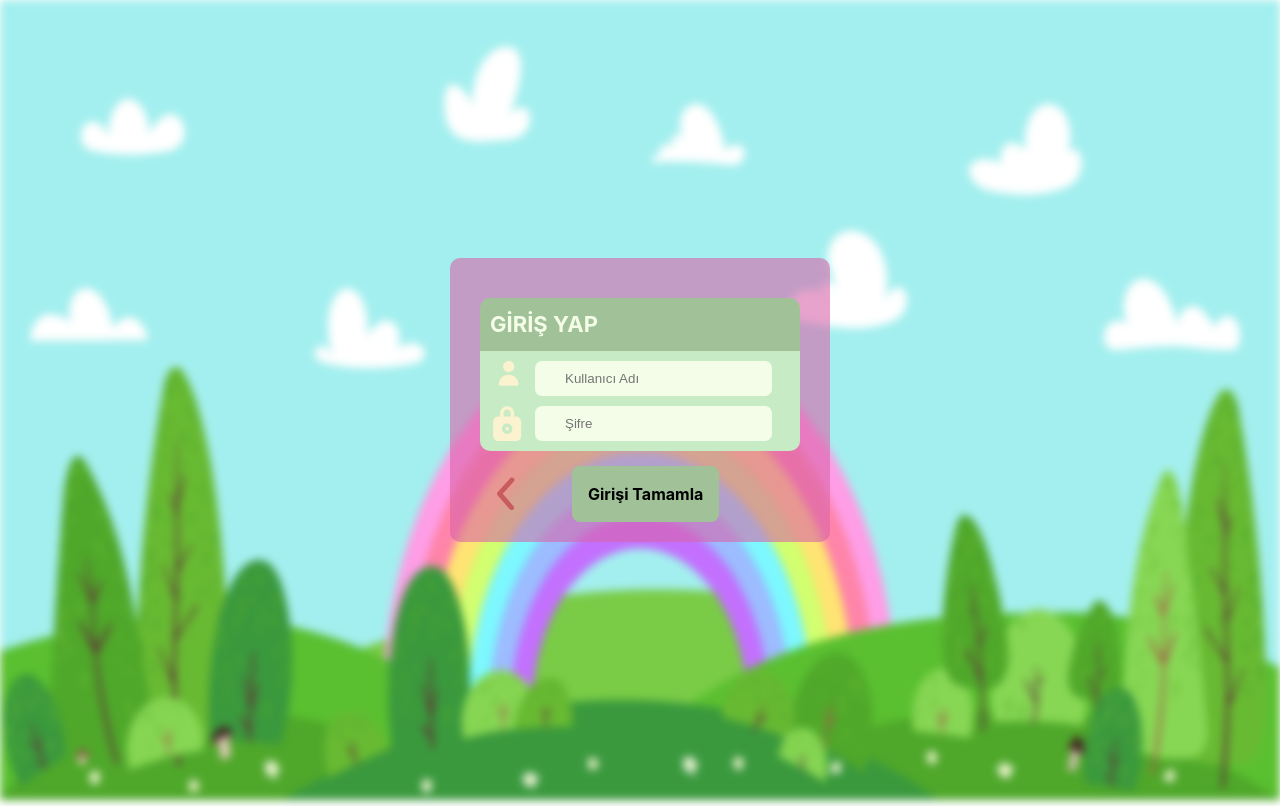
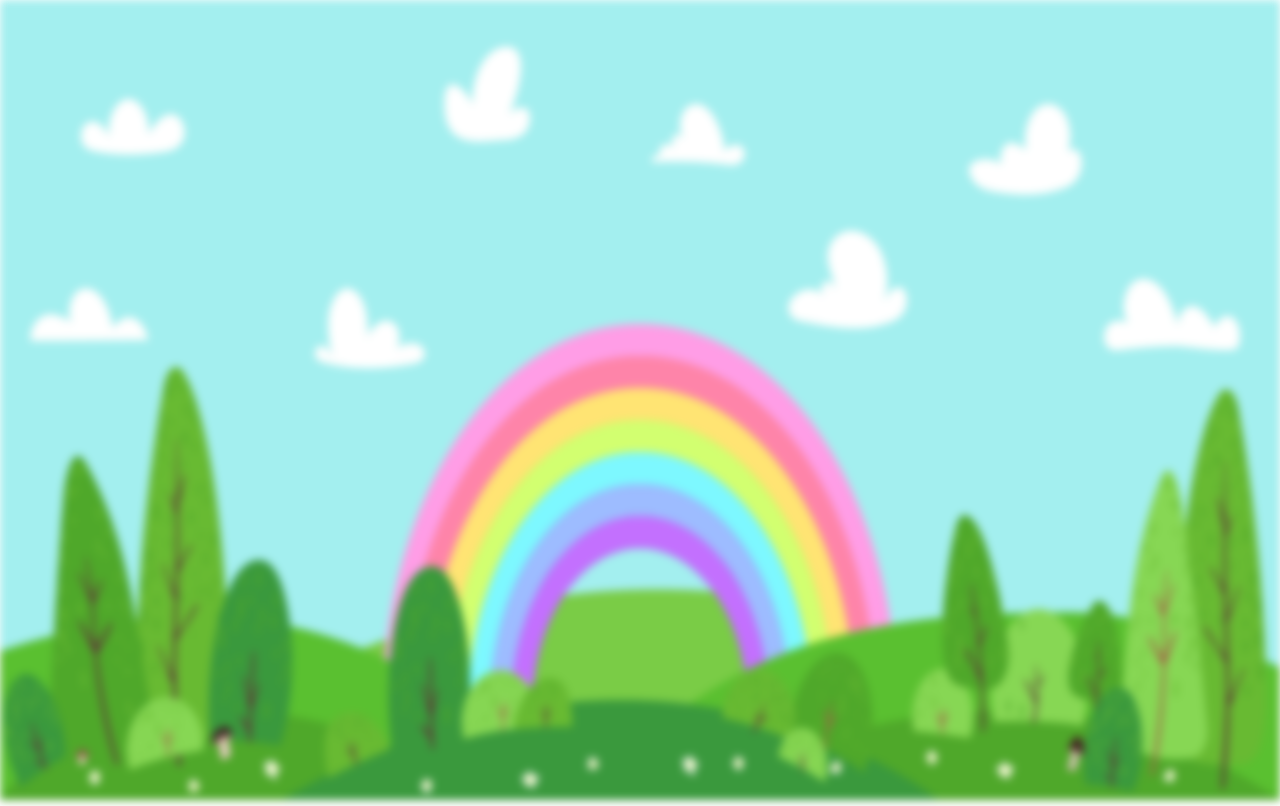
Before and after one commit to zeynepdanis/Cimsa-Habitainers, a React (Vite) app in the folder dogakahramanlari.client/: page /anasayfa in a window 1280 px wide. Built offline with nearby package versions, Linux system fonts and the light colour scheme.

Commit message:
react router dom kuruldu, login ve anasayfa icin uzanti eklendi

```diff
--- a/dogakahramanlari.client/src/App.jsx
+++ b/dogakahramanlari.client/src/App.jsx
@@ -1,9 +1,16 @@
-import Login from './Pages/Login/Login'
+import Login from './Pages/Login/Login';
+import Anasayfa from './Pages/Anasayfa/Anasayfa';
+import { BrowserRouter, Routes, Route } from 'react-router-dom';
 
 const App = () => {
   return (
     <div>
-        <Login />
+      <BrowserRouter>
+        <Routes>
+          <Route path='/login' element={<Login />} />
+          <Route path='/anasayfa' element={<Anasayfa />} />
+        </Routes>
+      </BrowserRouter>
     </div>
   )
 }
--- /dev/null
+++ b/dogakahramanlari.client/src/Pages/Anasayfa/Anasayfa.jsx
@@ -0,0 +1,12 @@
+import Background from '../Background/Background';
+import { AnasayfaWrapper } from './Anasayfa.style';
+
+const Anasayfa = () => {
+  return (
+    <AnasayfaWrapper>
+        <Background />
+    </AnasayfaWrapper>
+  )
+}
+
+export default Anasayfa;
--- /dev/null
+++ b/dogakahramanlari.client/src/Pages/Anasayfa/Anasayfa.style.js
@@ -0,0 +1,5 @@
+import styled from '@emotion/styled';
+
+export const AnasayfaWrapper = styled.div`
+
+`;
--- a/package.json
+++ b/package.json
@@ -1,6 +1,8 @@
 {
   "dependencies": {
     "@emotion/react": "^11.11.3",
-    "@emotion/styled": "^11.11.0"
+    "@emotion/styled": "^11.11.0",
+    "react-router": "^6.22.1",
+    "react-router-dom": "^6.22.1"
   }
 }
```
Also changed, not shown: 1 other file (tests, documents, lock files or other folders).
